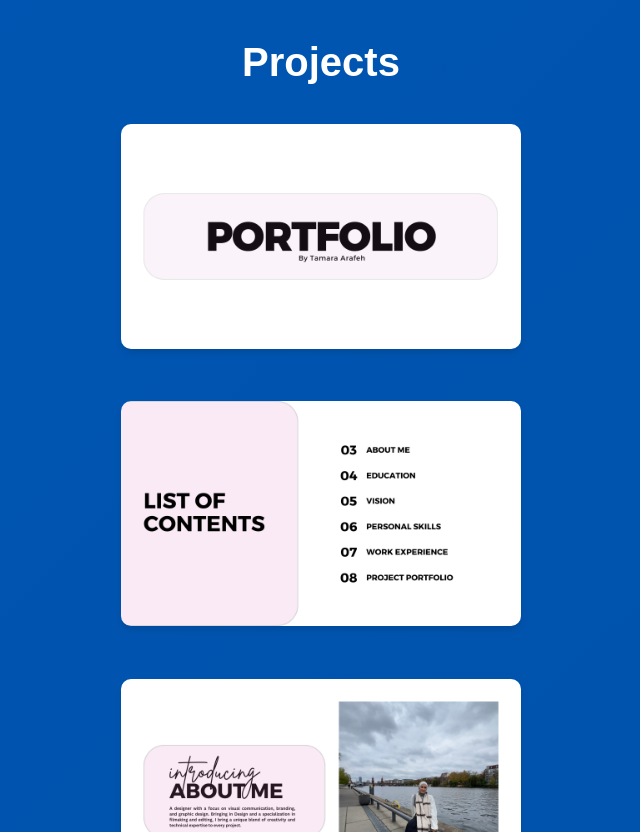
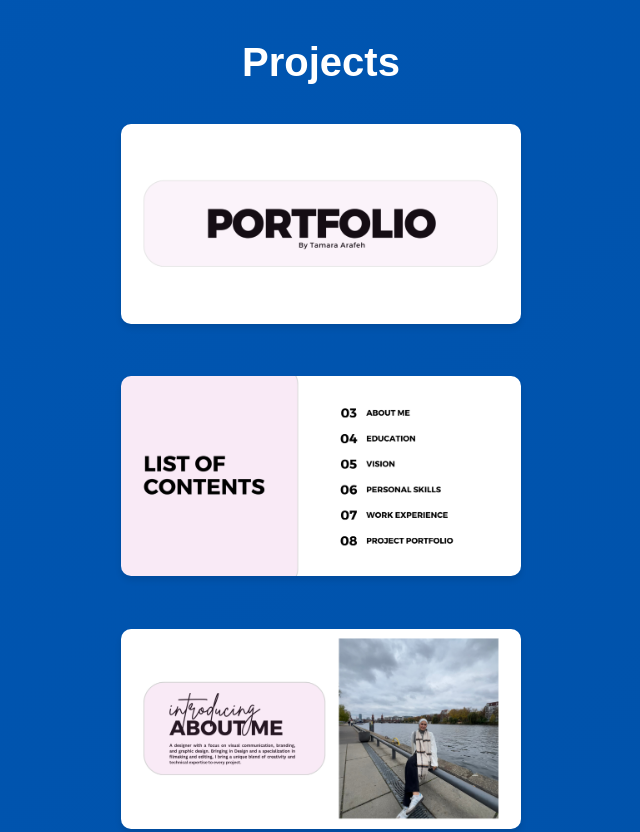
Before and after one commit to Tamara535/Tamara535.github.io, a plain HTML site: page index.html in a window 1280 px wide. Shown: the part 1920-2752 px from the top of the page, without its empty margins (319-959 px from the left). Drawn offline with Linux system fonts and the light colour scheme.

Commit message:
Update styles.css

```diff
--- a/styles.css
+++ b/styles.css
@@ -697,3 +697,11 @@ button:hover {
     opacity: 1;
     transform: translateY(0);
 }
+.projects-grid {
+    grid-template-columns: repeat(auto-fit, minmax(150px, 1fr));
+}
+
+.project img {
+    max-height: 200px;
+    object-fit: cover;
+}
```
